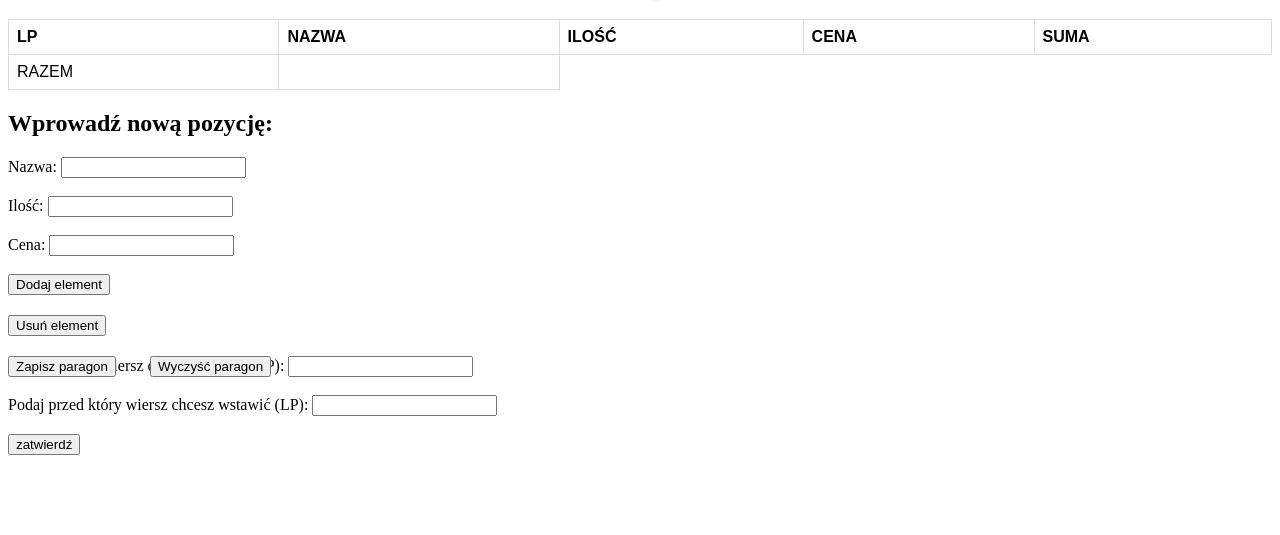
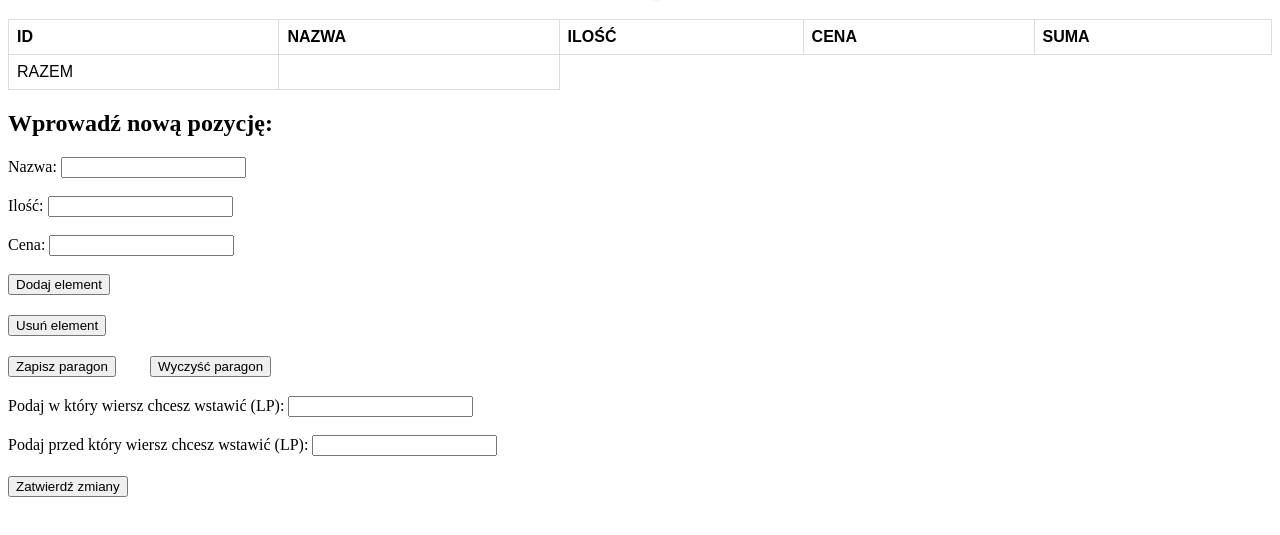
Before and after one commit to effkey/js_miniprojekt, a plain HTML site: page miniprojektjs/index.html in a window 1280 px wide. Shown: the part 61-596 px from the top of the page. Drawn offline with Linux system fonts and the light colour scheme.

Commit message:
Aktualizacja interfejsu

```diff
--- a/miniprojektjs/index.html
+++ b/miniprojektjs/index.html
@@ -12,7 +12,7 @@
     <table id="tab">
       <thead>
         <tr>
-          <th>LP</th>
+          <th>ID</th>
           <th>NAZWA</th>
           <th>ILOŚĆ</th>
           <th>CENA</th>
@@ -53,7 +53,7 @@
       <input type="text" id="zamien2" /><br /><br />
     </form>
     <div id="zatwierdz">
-      <button>zatwierdź</button>
+      <button id="buttonAccept">Zatwierdź zmiany</button>
     </div>
     <script src="projekt.js"></script>
   </body>
--- a/miniprojektjs/style.css
+++ b/miniprojektjs/style.css
@@ -43,6 +43,17 @@ tr:nth-child(even) {
     position: absolute;
 }
 
-.myform2 {
+#myform2 {
     position: absolute;
+    margin-top: 40px;
 }
+
+#zatwierdz {
+    position: relative;
+    /* top: 540px; */
+}
+
+#buttonAccept {
+    position: absolute;
+    top: 120px;
+}
```
